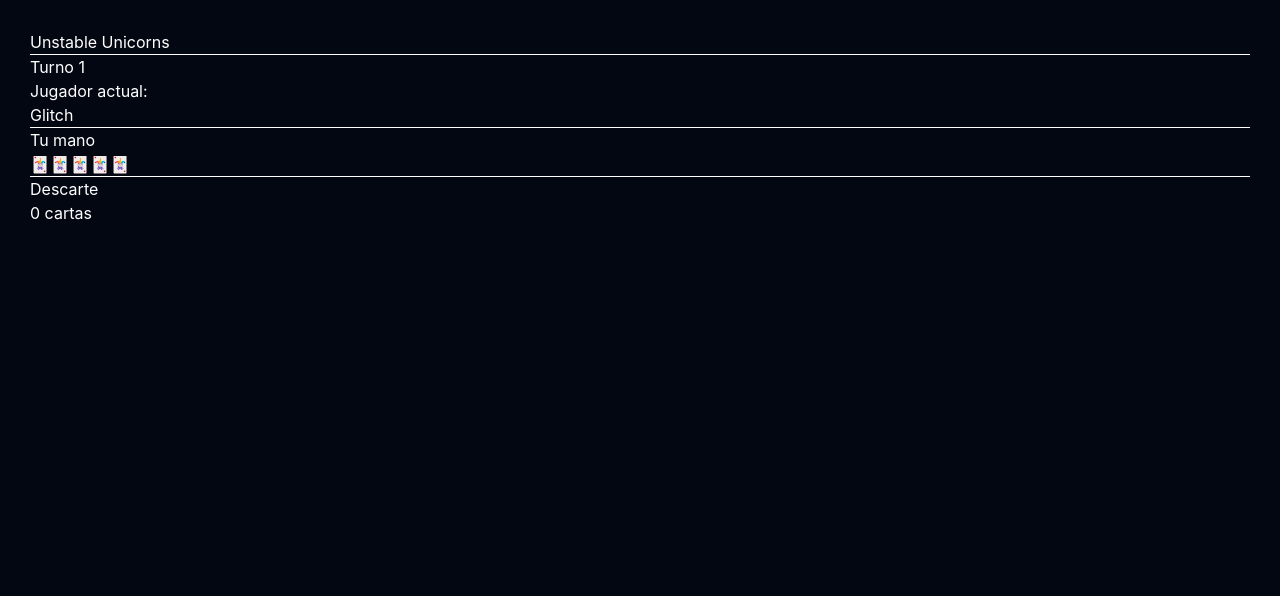
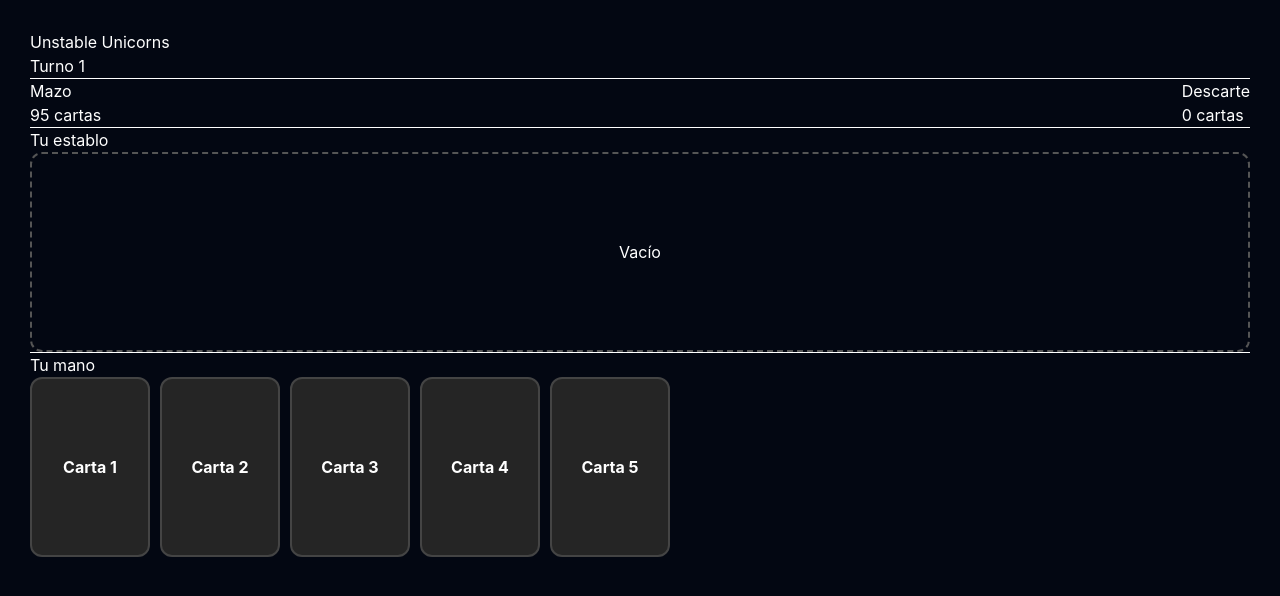
Before and after one commit to GlitchY2J/board-games, a React (Vite) app in the folder client/: page /game in a window 1280 px wide. Shown: the top 596 px of the page. Built offline with nearby package versions, Linux system fonts and the light colour scheme; no server answers.

Commit message:
Card.tsx, Deck.tsx, DiscardPile.tsx, Hand.tsx, Stable.tsx created

```diff
--- /dev/null
+++ b/client/src/components/game/Card.tsx
@@ -0,0 +1,26 @@
+interface CardProps {
+  title: string;
+}
+
+export default function Card({ title }: CardProps) {
+  return (
+    <div
+      style={{
+        width: 120,
+        height: 180,
+        background: '#252525',
+        border: '2px solid #444',
+        borderRadius: 12,
+        display: 'flex',
+        justifyContent: 'center',
+        alignItems: 'center',
+        color: 'white',
+        fontWeight: 'bold',
+        cursor: 'pointer',
+        userSelect: 'none',
+      }}
+    >
+      {title}
+    </div>
+  );
+}
--- /dev/null
+++ b/client/src/components/game/Deck.tsx
@@ -0,0 +1,8 @@
+export default function Deck() {
+  return (
+    <div>
+      <h2>Mazo</h2>
+      <h3>95 cartas</h3>
+    </div>
+  );
+}
--- /dev/null
+++ b/client/src/components/game/DiscardPile.tsx
@@ -0,0 +1,8 @@
+export default function DiscardPile() {
+  return (
+    <div>
+      <h2>Descarte</h2>
+      <h3>0 cartas</h3>
+    </div>
+  );
+}
--- /dev/null
+++ b/client/src/components/game/Hand.tsx
@@ -0,0 +1,16 @@
+import Card from './Card';
+
+export default function Hand() {
+  return (
+    <div>
+      <h2>Tu mano</h2>
+      <div style={{ display: 'flex', gap: 10, flexWrap: 'wrap' }}>
+        <Card title="Carta 1" />
+        <Card title="Carta 2" />
+        <Card title="Carta 3" />
+        <Card title="Carta 4" />
+        <Card title="Carta 5" />
+      </div>
+    </div>
+  );
+}
--- /dev/null
+++ b/client/src/components/game/Stable.tsx
@@ -0,0 +1,19 @@
+export default function Stable() {
+  return (
+    <div>
+      <h2>Tu establo</h2>
+      <div
+        style={{
+          minHeight: 200,
+          border: '2px dashed #555',
+          borderRadius: 12,
+          display: 'flex',
+          justifyContent: 'center',
+          alignItems: 'center',
+        }}
+      >
+        Vacío
+      </div>
+    </div>
+  );
+}
--- a/client/src/pages/Game.tsx
+++ b/client/src/pages/Game.tsx
@@ -1,17 +1,22 @@
+import Deck from '../components/game/Deck';
+import DiscardPile from '../components/game/DiscardPile';
+import Hand from '../components/game/Hand';
+import Stable from '../components/game/Stable';
+
 export default function Game() {
   return (
     <div style={{ padding: 30, color: 'white' }}>
       <h1>Unstable Unicorns</h1>
+      <h2>Turno 1</h2>
       <hr />
-      <h2>Turno 1</h2>
-      <p>Jugador actual:</p>
-      <h3>Glitch</h3>
+      <div style={{ display: 'flex', justifyContent: 'space-between' }}>
+        <Deck />
+        <DiscardPile />
+      </div>
       <hr />
-      <h2>Tu mano</h2>
-      <div>🃏🃏🃏🃏🃏</div>
+      <Stable />
       <hr />
-      <h2>Descarte</h2>
-      <p>0 cartas</p>
+      <Hand />
     </div>
   );
 }
```
